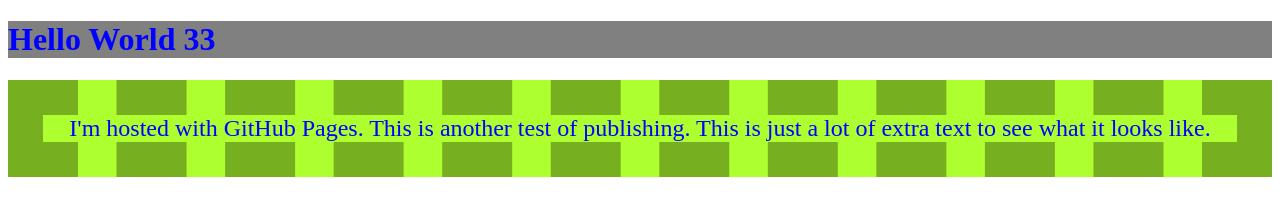
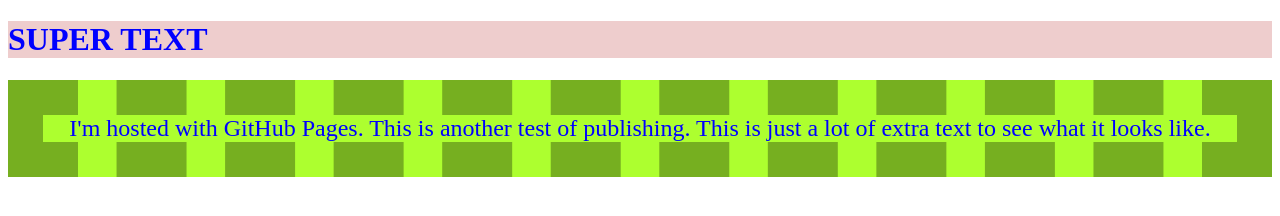
Before and after one commit to BOF3/Coursera-test-repository, a plain HTML site: page index.html in a window 1280 px wide. Drawn offline with Linux system fonts and the light colour scheme.

Commit message:
Update index.html

```diff
--- a/index.html
+++ b/index.html
@@ -18,11 +18,11 @@
         <style>h1 {
             font-size: 200;
             color: blue;
-            background-color: grey;
+            background-color: rgb(238, 205, 205);
             </style>
 </head>
 <body>
-<h1>Hello World 33</h1>
+<h1>SUPER TEXT</h1>
 <p>I'm hosted with GitHub Pages. This is another test of publishing. This is just a lot of extra text to see what it looks like. </p>
 </body>
 </html>
```
